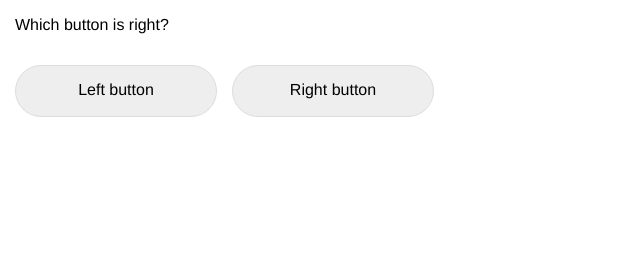
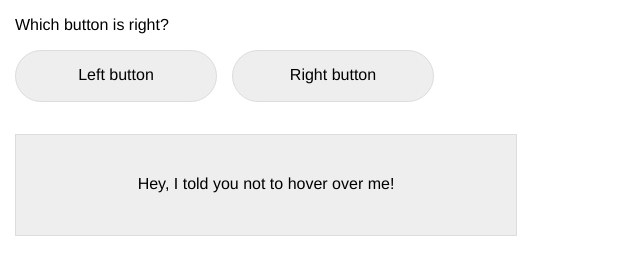
Before and after one commit to abmann18/frontend101hw5, a plain HTML site: page index.html in a window 1280 px wide. Shown: the whole page, without its empty margins (0-640 px from the left). Drawn offline with nearby package versions, Linux system fonts and the light colour scheme.

Commit message:
Final commit.

```diff
--- a/css/styles.css
+++ b/css/styles.css
@@ -3,6 +3,9 @@ body{
 	font-family: helvetica;
 	margin: 15px 0 0 15px;
 	width: 1280px;
+}
+.allbuttons{
+	margin-top: 15px;
 }
 .leftbutton, .rightbutton{
 	border-radius: 30px;
@@ -11,8 +14,10 @@ body{
 	background-color: #eee;
 	border: solid 1px #ddd;
 	float: left;
-	margin-top: 15px;
 	text-align: center;
+}
+.leftbutton:hover, .rightbutton:hover{
+	background-color: #FFD700;
 }
 .lefttext, .righttext{
 	margin-top: 15px;
@@ -20,3 +25,15 @@ body{
 .rightbutton{
 	margin-left: 15px;
 }
+.banner{
+	clear: both;
+	width: 500px;
+	height: 100px;
+	border: solid 1px #ddd;
+	background-color: #eee;
+	margin-top: 100px;
+}
+.bannertext{
+	text-align: center;
+	margin-top: 40px;
+}
--- a/index.html
+++ b/index.html
@@ -8,9 +8,13 @@
 
 </head>
 <body>
+	<div class="container">
+
 		<div>
 			<p>Which button is right?</p>
 		</div>
+
+		<div class="allbuttons">
 			<div class="leftbutton">
 				<div class="lefttext">Left button</div>
 			</div>
@@ -18,6 +22,13 @@
 			<div class="rightbutton">
 				<div class="righttext">Right button</div>
 			</div>
+		</div>
+
+		<div class="banner">
+			<div class="bannertext">Hey, I told you not to hover over me!</div>
+		</div>
+
+	</div>
 
 	<!--jQuery library-->
 	<script src="http://code.jquery.com/jquery-1.11.2.min.js"></script>
--- a/js/myLibrary.js
+++ b/js/myLibrary.js
@@ -3,7 +3,7 @@ $(document).ready(function(){
 //when you click the left button, the text "I'm right" will appear
 
 	$(".leftbutton").click(function(){
-		$(".lefttext").text("I'm right!")
+		$(".lefttext").text("I'm right!");
 	});
 
 
@@ -11,7 +11,7 @@ $(document).ready(function(){
 
 	$(".rightbutton").click(function(){
 		$(".righttext").text("I'm right!")
-			$(".lefttext").text("Left button")
+			$(".lefttext").text("Left button");
 	});
 
 
@@ -19,6 +19,19 @@ $(document).ready(function(){
 
 	$(".leftbutton").click(function(){
 		$(".lefttext").text("I'm right!")
-			$(".righttext").text("Right button")
+			$(".righttext").text("Right button");
 	});
+
+
+//when you hover over this banner, the text below will appear
+	$(".banner").hover(function(){
+		$(".bannertext").toggle();
+	});
+
+
+//when you hover over the banner, everything will disappear and new text will appear (not sure why this isn't working and why it causes the 4th event to not work)
+
+	// $(".container").hide(function(){
+	// 	alert("Everything disappeared");
+	// }
 });
```
Lines whose indentation alone changed are shown as unchanged.
